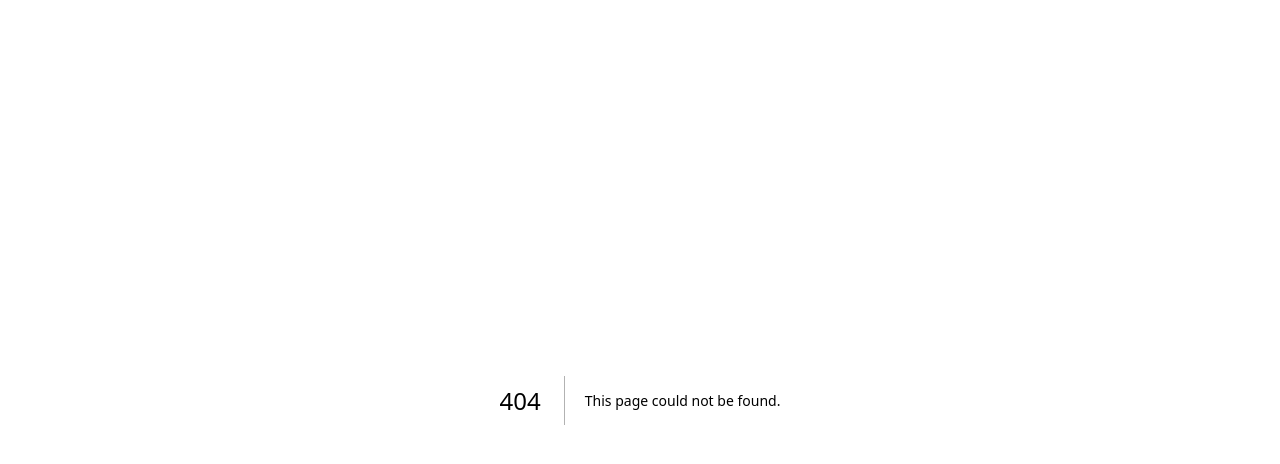
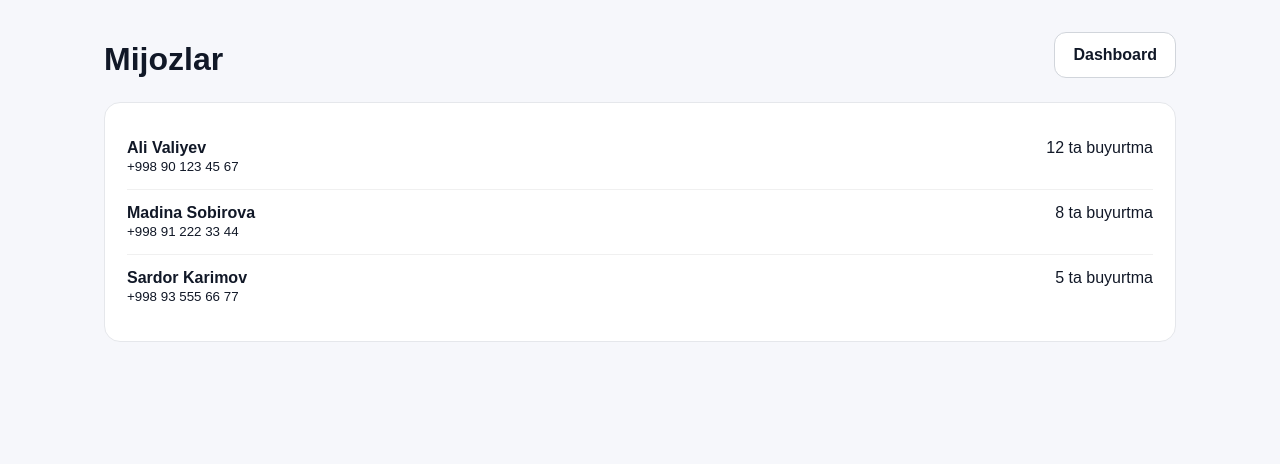
Before and after one commit to aslbek-qoziboyev/bizneschi, a Next.js app: page /customers in a window 1280 px wide. Before the commit this address had no page. Shown: the top 464 px of the page. Built offline with nearby package versions, Linux system fonts and the light colour scheme.

Commit message:
feat: add app/customers/page.tsx

```diff
--- /dev/null
+++ b/app/customers/page.tsx
@@ -0,0 +1,3 @@
+import Link from "next/link";
+const customers=[["Ali Valiyev","+998 90 123 45 67","12 ta buyurtma"],["Madina Sobirova"," +998 91 222 33 44","8 ta buyurtma"],["Sardor Karimov","+998 93 555 66 77","5 ta buyurtma"]];
+export default function Customers(){return <main className="dashboard"><div className="dashhead"><h1>Mijozlar</h1><Link className="btn secondary" href="/dashboard">Dashboard</Link></div><div className="panel">{customers.map(([n,p,o])=><div className="row" key={p}><span><b>{n}</b><br/><small>{p}</small></span><span>{o}</span></div>)}</div></main>}
```
